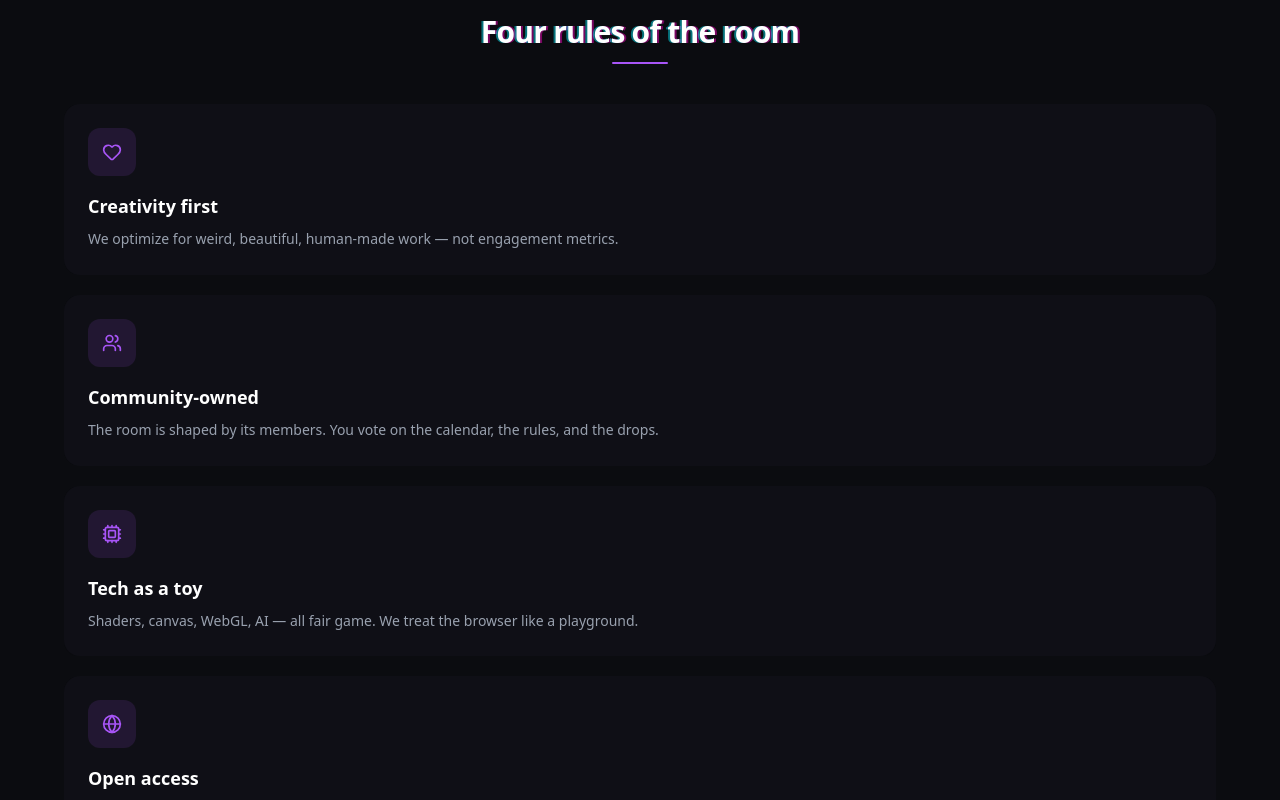
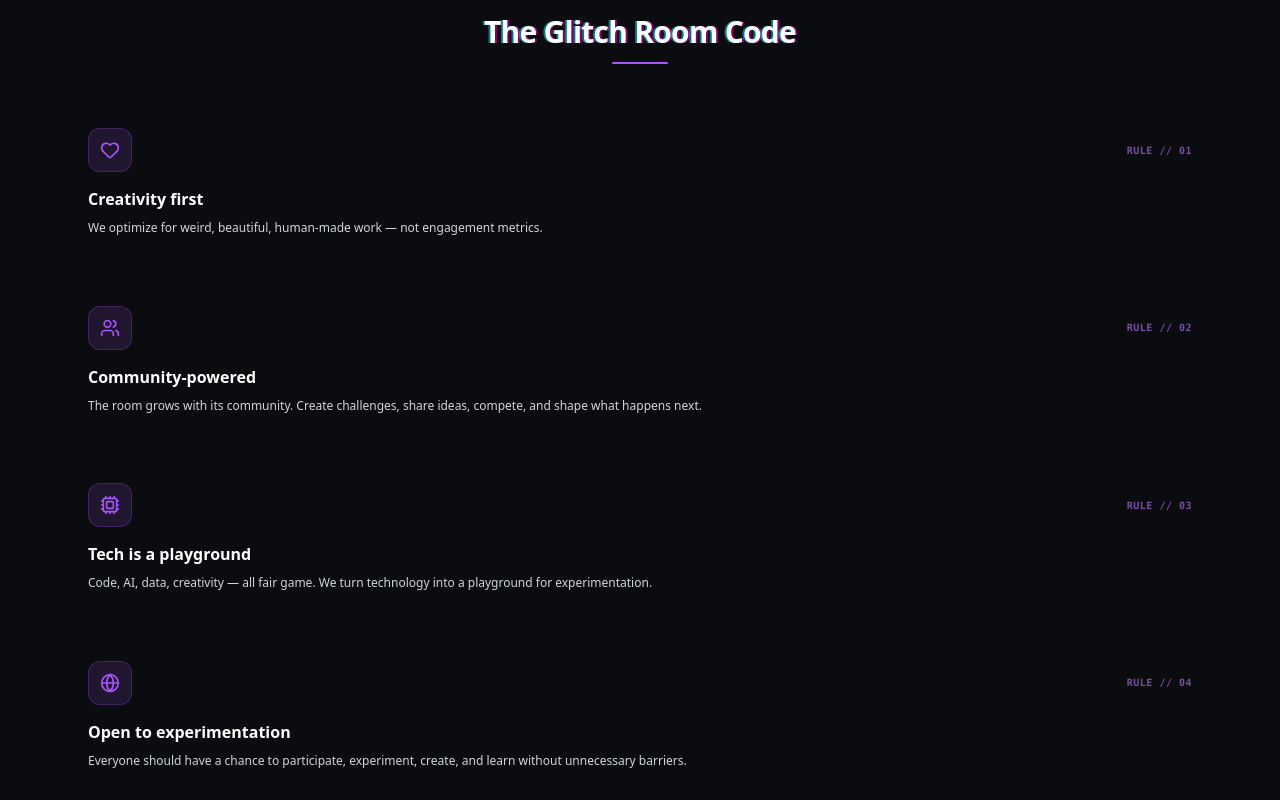
Before and after one commit to The-Glitch-Room/Glitch_Room, a React (Vite) app: page /about in a window 1280 px wide. Shown: the part 1200-2000 px from the top of the page. Built offline with nearby package versions, Linux system fonts and the light colour scheme; no server answers; the database is empty.

Commit message:
feat: update What We Value section title to The Glitch Room Code and update card copy

```diff
--- a/src/components/About.jsx
+++ b/src/components/About.jsx
@@ -11,27 +11,31 @@ import { Heart, Users, Cpu, Globe, Target, Compass } from "lucide-react";
 import { supabase } from "../supabaseClient";
 import { fetchTotalChallengeCount } from "../utils/challengeCountHelper";
 
-// ── Four rules of the room ──────────────────────────────────────────────────
+// ── The Glitch Room Code (Four rules of the room) ─────────────────────────────
 const RULES = [
   {
+    code: "RULE // 01",
     icon: <Heart size={20} />,
     title: "Creativity first",
     desc: "We optimize for weird, beautiful, human-made work — not engagement metrics.",
   },
   {
+    code: "RULE // 02",
     icon: <Users size={20} />,
-    title: "Community-owned",
-    desc: "The room is shaped by its members. You vote on the calendar, the rules, and the drops.",
+    title: "Community-powered",
+    desc: "The room grows with its community. Create challenges, share ideas, compete, and shape what happens next.",
   },
   {
+    code: "RULE // 03",
     icon: <Cpu size={20} />,
-    title: "Tech as a toy",
-    desc: "Shaders, canvas, WebGL, AI — all fair game. We treat the browser like a playground.",
+    title: "Tech is a playground",
+    desc: "Code, AI, data, creativity — all fair game. We turn technology into a playground for experimentation.",
   },
   {
+    code: "RULE // 04",
     icon: <Globe size={20} />,
-    title: "Open access",
-    desc: "A free tier that is actually useful. No paywalls on the core creative loop.",
+    title: "Open to experimentation",
+    desc: "Everyone should have a chance to participate, experiment, create, and learn without unnecessary barriers.",
   },
 ];
 
@@ -311,12 +315,12 @@ const About = () => {
           </div>
         </section>
 
-        {/* ── FOUR RULES OF THE ROOM ── */}
+        {/* ── THE GLITCH ROOM CODE (FOUR RULES) ── */}
         <section className="py-20 px-6 bg-transparent">
           <div className="max-w-6xl mx-auto">
             <PageHeading
-              eyebrow="What We Value"
-              title="Four rules of the room"
+              eyebrow="WHAT WE VALUE"
+              title="The Glitch Room Code"
               accent="purple"
               layout="inline"
             />
@@ -327,26 +331,43 @@ const About = () => {
                   key={i}
                   initial={{ opacity: 0, y: 30 }}
                   whileInView={{ opacity: 1, y: 0 }}
-                  transition={{ duration: 0.5, delay: i * 0.1 }}
+                  whileHover={{ y: -5 }}
+                  transition={{ duration: 0.3, delay: i * 0.08 }}
                   viewport={{ once: true }}
-                  className="relative p-6 bg-[#111118]/85 backdrop-blur-sm rounded-2xl border transition-all overflow-hidden"
-                  style={{ borderColor: `rgba(${ACCENT_RULES_RGB}, 0.18)` }}
+                  className="group relative p-6 bg-gradient-to-b from-[#12111d]/90 via-[#0e0e16]/85 to-[#090910]/90 backdrop-blur-md rounded-2xl border border-purple-500/20 hover:border-purple-500/60 hover:shadow-[0_0_25px_rgba(168,85,247,0.15)] transition-all duration-300 overflow-hidden shadow-lg flex flex-col justify-between"
                 >
+                  {/* Top Glowing Hover Accent Line */}
+                  <div className="absolute top-0 left-0 right-0 h-[2px] bg-gradient-to-r from-transparent via-[#A855F7] to-transparent opacity-60 group-hover:opacity-100 transition-opacity" />
+
+                  <div>
+                    {/* Header: Icon & Rule Code Badge */}
+                    <div className="flex items-center justify-between gap-2 mb-4">
                       <div
-                    className="w-12 h-12 rounded-xl flex items-center justify-center mb-4"
+                        className="w-11 h-11 rounded-xl flex items-center justify-center transition-transform group-hover:scale-105"
                         style={{
-                      background: `rgba(${ACCENT_RULES_RGB}, 0.12)`,
+                          background: `rgba(${ACCENT_RULES_RGB}, 0.14)`,
                           color: ACCENT_RULES,
+                          border: `1px solid rgba(${ACCENT_RULES_RGB}, 0.25)`,
                         }}
                       >
                         {rule.icon}
                       </div>
-                  <h4 className="text-lg font-bold text-white mb-2">
+
+                      <span className="text-[10px] font-mono font-bold tracking-wider text-purple-400/60 group-hover:text-purple-300 transition-colors uppercase">
+                        {rule.code}
+                      </span>
+                    </div>
+
+                    {/* Title */}
+                    <h4 className="text-base sm:text-lg font-black text-white mb-2 leading-snug group-hover:text-purple-300 transition-colors">
                       {rule.title}
                     </h4>
-                  <p className="text-gray-400 text-sm leading-relaxed">
+
+                    {/* Description */}
+                    <p className="text-gray-300 text-xs sm:text-sm leading-relaxed">
                       {rule.desc}
                     </p>
+                  </div>
                 </motion.div>
               ))}
             </div>
```
Lines whose indentation alone changed are shown as unchanged.
